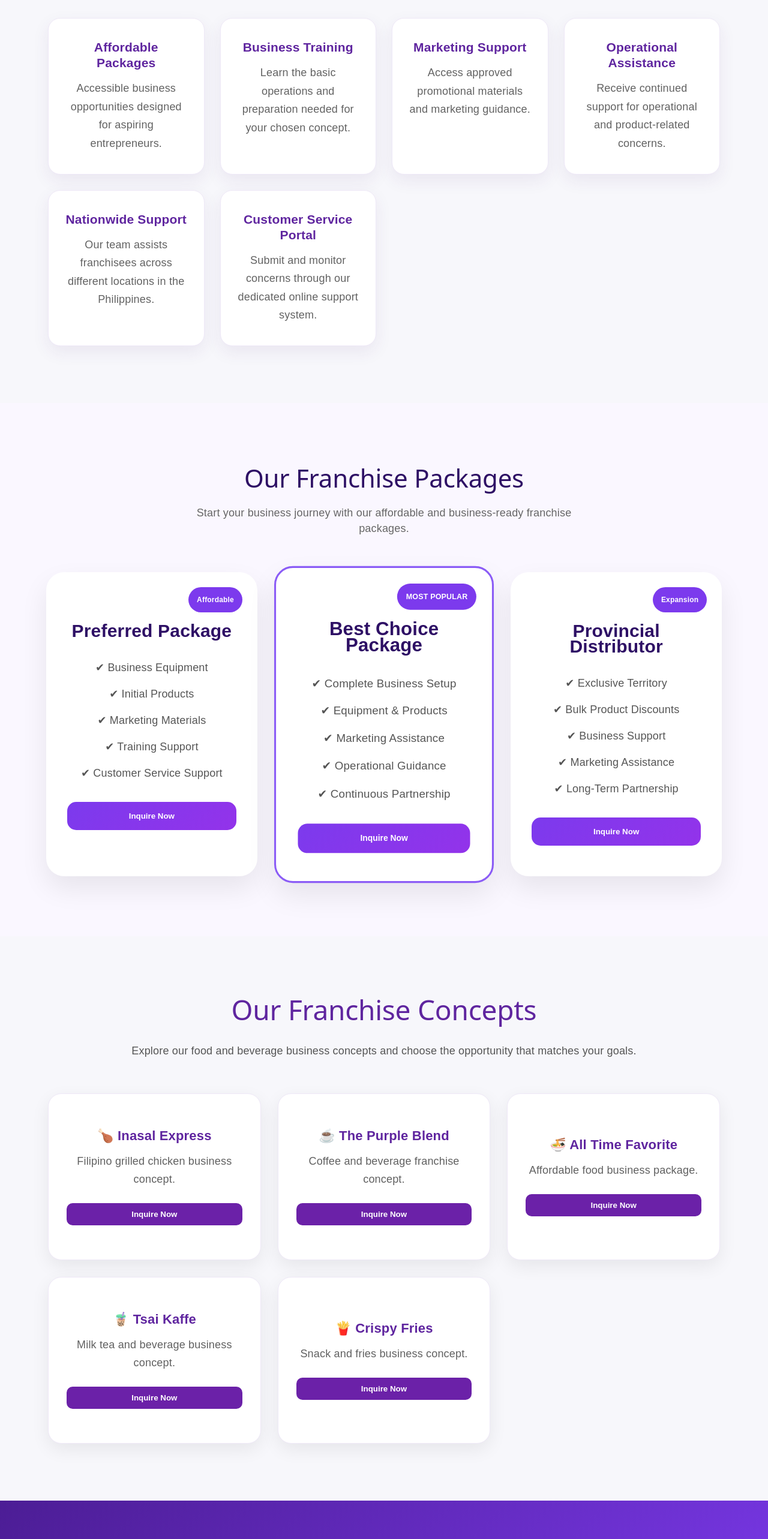
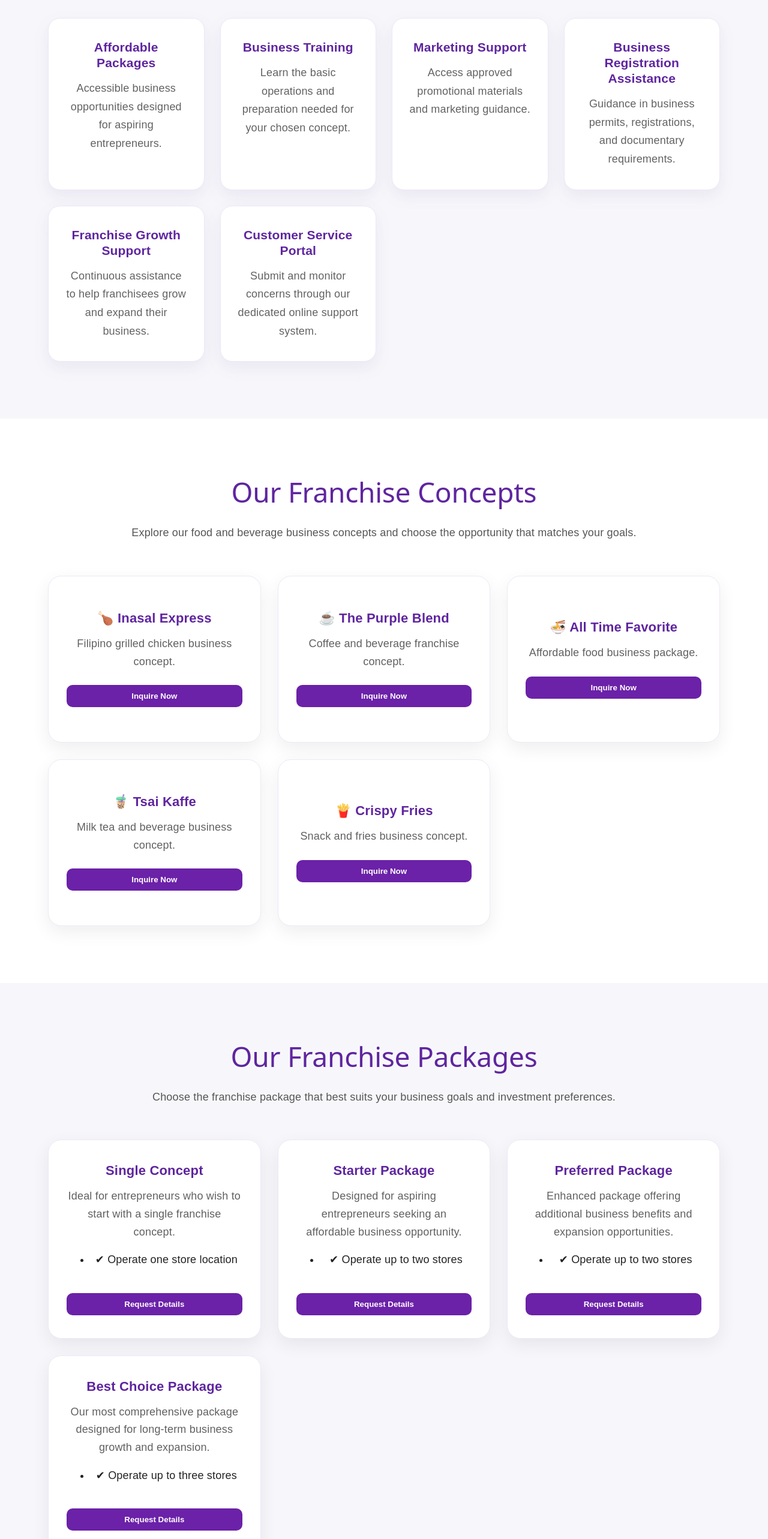
Before and after one commit to jaypartoriza99-art/mlsn-franchise-portal, a React (Vite) app in the folder client/: page / in a window 1280 px wide. Shown: the part 1648-4214 px from the top of the page at 60% size. Built offline with nearby package versions, Linux system fonts and the light colour scheme.

Commit message:
Updated franchise packages

```diff
--- a/client/src/pages/HomePage.jsx
+++ b/client/src/pages/HomePage.jsx
@@ -235,25 +235,28 @@ function HomePage({ onOpenLogin }) {
           </div>
 
           <div className="why-card">
-            <h3>Operational Assistance</h3>
+  <h3>
+    Business Registration Assistance
+  </h3>
 
   <p>
-              Receive continued support for
-              operational and product-related
-              concerns.
+    Guidance in business permits,
+    registrations, and documentary
+    requirements.
   </p>
 </div>
 
 <div className="why-card">
-            <h3>Nationwide Support</h3>
+  <h3>
+    Franchise Growth Support
+  </h3>
 
   <p>
-              Our team assists franchisees across
-              different locations in the
-              Philippines.
+    Continuous assistance to help
+    franchisees grow and expand their
+    business.
   </p>
 </div>
-
           <div className="why-card">
             <h3>Customer Service Portal</h3>
 
@@ -265,137 +268,7 @@ function HomePage({ onOpenLogin }) {
           </div>
         </div>
       </section>
-<section
-  id="packages"
-  className="packages-section"
->
-  <h2>Our Franchise Packages</h2>
 
-  <p className="package-description">
-    Start your business journey with our
-    affordable and business-ready franchise
-    packages.
-  </p>
-
-  <div className="packages-grid">
-
-    <div className="package-card">
-      <span className="package-tag">
-        Affordable
-      </span>
-
-      <h3>Preferred Package</h3>
-
-      <ul>
-        <li>
-          ✔ Business Equipment
-        </li>
-
-        <li>
-          ✔ Initial Products
-        </li>
-
-        <li>
-          ✔ Marketing Materials
-        </li>
-
-        <li>
-          ✔ Training Support
-        </li>
-
-        <li>
-          ✔ Customer Service Support
-        </li>
-      </ul>
-
-      <button
-        type="button"
-        onClick={scrollToInquiry}
-      >
-        Inquire Now
-      </button>
-    </div>
-
-    <div className="package-card featured-package">
-
-      <span className="featured-badge">
-        MOST POPULAR
-      </span>
-
-      <h3>Best Choice Package</h3>
-
-      <ul>
-        <li>
-          ✔ Complete Business Setup
-        </li>
-
-        <li>
-          ✔ Equipment & Products
-        </li>
-
-        <li>
-          ✔ Marketing Assistance
-        </li>
-
-        <li>
-          ✔ Operational Guidance
-        </li>
-
-        <li>
-          ✔ Continuous Partnership
-        </li>
-      </ul>
-
-      <button
-        type="button"
-        onClick={scrollToInquiry}
-      >
-        Inquire Now
-      </button>
-    </div>
-
-    <div className="package-card">
-
-      <span className="package-tag">
-        Expansion
-      </span>
-
-      <h3>
-        Provincial Distributor
-      </h3>
-
-      <ul>
-        <li>
-          ✔ Exclusive Territory
-        </li>
-
-        <li>
-          ✔ Bulk Product Discounts
-        </li>
-
-        <li>
-          ✔ Business Support
-        </li>
-
-        <li>
-          ✔ Marketing Assistance
-        </li>
-
-        <li>
-          ✔ Long-Term Partnership
-        </li>
-      </ul>
-
-      <button
-        type="button"
-        onClick={scrollToInquiry}
-      >
-        Inquire Now
-      </button>
-    </div>
-
-  </div>
-</section>
       {/* CONCEPTS */}
       <section
         id="concepts"
@@ -517,6 +390,119 @@ function HomePage({ onOpenLogin }) {
               Inquire Now
             </button>
           </div>
+        </div>
+      </section>
+{/* FRANCHISE PACKAGES */}
+<section
+  id="packages"
+  className="website-section"
+>
+  <h2>Our Franchise Packages</h2>
+
+  <p>
+    Choose the franchise package that
+    best suits your business goals and
+    investment preferences.
+  </p>
+
+  <div className="concept-grid">
+
+    <div className="concept-card">
+      <h3>Single Concept</h3>
+
+      <p>
+        Ideal for entrepreneurs who wish
+        to start with a single franchise
+        concept.
+      </p>
+
+      <ul>
+        <li>
+          ✔ Operate one store location
+        </li>
+      </ul>
+
+      <button
+        type="button"
+        className="concept-inquire-button"
+        onClick={scrollToInquiry}
+      >
+        Request Details
+      </button>
+    </div>
+
+    <div className="concept-card">
+      <h3>Starter Package</h3>
+
+      <p>
+        Designed for aspiring
+        entrepreneurs seeking an
+        affordable business opportunity.
+      </p>
+
+      <ul>
+        <li>
+          ✔ Operate up to two stores
+        </li>
+      </ul>
+
+      <button
+        type="button"
+        className="concept-inquire-button"
+        onClick={scrollToInquiry}
+      >
+        Request Details
+      </button>
+    </div>
+
+    <div className="concept-card">
+      <h3>Preferred Package</h3>
+
+      <p>
+        Enhanced package offering
+        additional business benefits and
+        expansion opportunities.
+      </p>
+
+      <ul>
+        <li>
+          ✔ Operate up to two stores
+        </li>
+      </ul>
+
+      <button
+        type="button"
+        className="concept-inquire-button"
+        onClick={scrollToInquiry}
+      >
+        Request Details
+      </button>
+    </div>
+
+    <div className="concept-card">
+      <h3>Best Choice Package</h3>
+
+      <p>
+        Our most comprehensive package
+        designed for long-term business
+        growth and expansion.
+      </p>
+
+      <ul>
+        <li>
+          ✔ Operate up to three stores
+        </li>
+      </ul>
+
+      <button
+        type="button"
+        className="concept-inquire-button"
+        onClick={scrollToInquiry}
+      >
+        Request Details
+      </button>
+    </div>
+
   </div>
 </section>
 
```
Lines whose indentation alone changed are shown as unchanged.
